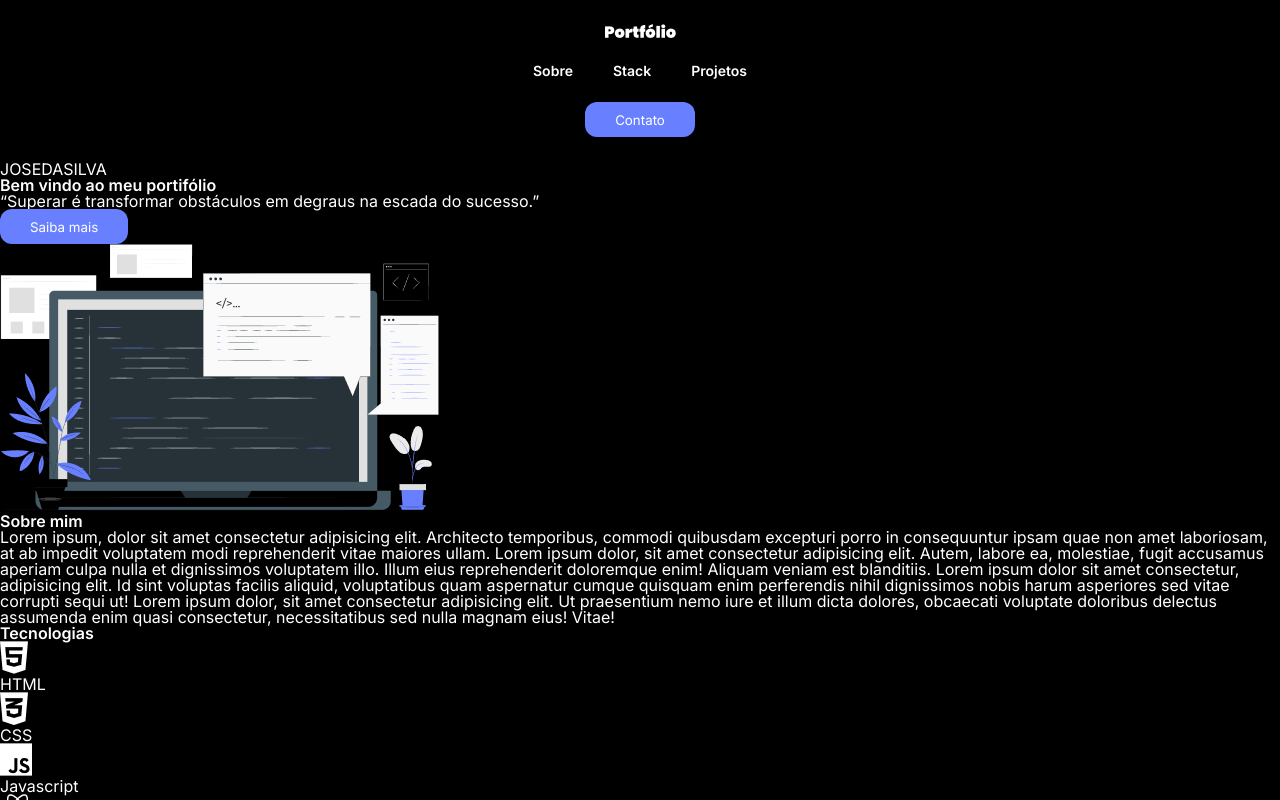
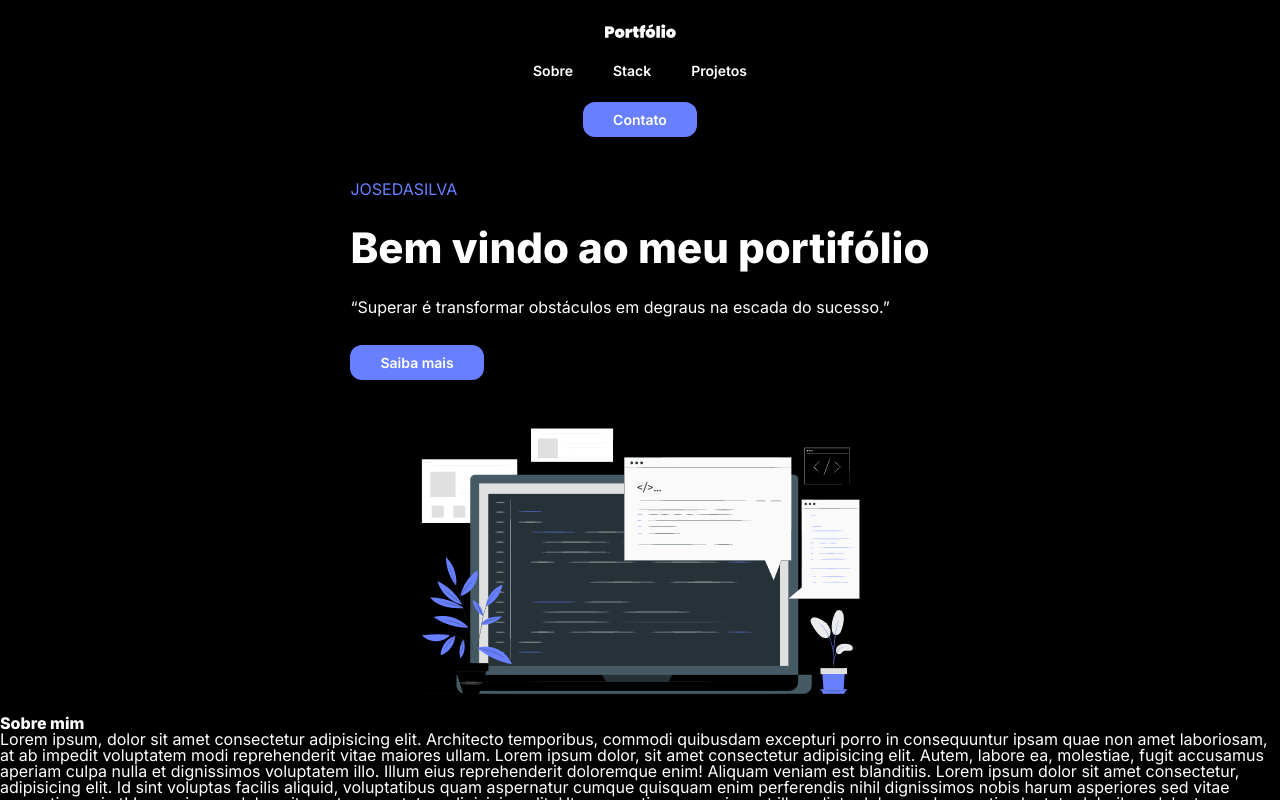
Before and after one commit to CodeBernardo/Portifolio-m3-CodeBernardo, a React (Vite) app: page / in a window 1280 px wide. Shown: the top 800 px of the page. Built offline with nearby package versions, Linux system fonts and the light colour scheme; the HTML template or start-up script is replaced by a standard one.

Commit message:
style: defined styles for banner section

```diff
--- a/index.html
+++ b/index.html
@@ -5,7 +5,7 @@
     <link rel="icon" type="image/svg+xml" href="./src/assets/vite.svg" />
     <link rel="preconnect" href="https://fonts.googleapis.com">
     <link rel="preconnect" href="https://fonts.gstatic.com" crossorigin>
-    <link href="https://fonts.googleapis.com/css2?family=Inter:wght@300;400;500;600&display=swap" rel="stylesheet">
+    <link href="https://fonts.googleapis.com/css2?family=Inter:wght@300;400;500;600;800&display=swap" rel="stylesheet">
     <meta name="viewport" content="width=device-width, initial-scale=1.0" />
     <title>Portifólio</title>
   </head>
--- a/src/components/footer/index.jsx
+++ b/src/components/footer/index.jsx
@@ -2,6 +2,7 @@ import { user } from "../../data/user"
 import image1 from "../../assets/whatsapp-icon.png";
 import image2 from "../../assets/linkedin-icon.png";
 import image3 from "../../assets/github-icon.png";
+import styles from "./index.module.css"
 
 export const Footer = () => {
   return (
--- a/src/components/mainContent/bannerSection/index.jsx
+++ b/src/components/mainContent/bannerSection/index.jsx
@@ -1,16 +1,17 @@
 import { username } from "../../../data/user"
+import styles from "./index.module.css"
 
 export const BannerSection = () => {
   return (
     <>
-      <section>
-        <div>
-          <p>{username}</p>
-          <h2>Bem vindo ao meu portifólio</h2>
-          <p>“Superar é transformar obstáculos em degraus na escada do sucesso.”</p>
-          <button>Saiba mais</button>
+      <section className={styles.banner__section}>
+        <div className={styles.banner__container}>
+          <p className={styles.username}>{username}</p>
+          <h2 className="title-1">Bem vindo ao meu portifólio</h2>
+          <p className="text-1">“Superar é transformar obstáculos em degraus na escada do sucesso.”</p>
+          <button className={styles.banner__button}>Saiba mais</button>
         </div>
-        <img src="../../../src/assets/banner-img.png" alt="banner image" />
+        <img src="../../../src/assets/banner-img.png" alt="banner image" className={styles.banner__image} />
       </section>
     </>
   )
--- a/src/components/mainContent/bannerSection/index.module.css
+++ b/src/components/mainContent/bannerSection/index.module.css
@@ -0,0 +1,33 @@
+.banner__section {
+  display: flex;
+  flex-direction: column;
+  align-items: center;
+  gap: 3rem;
+  padding: 0 1.5rem;
+  margin: 1.25rem 0;
+}
+
+.banner__container {
+  display: flex;
+  flex-direction: column;
+  justify-content: flex-start;
+}
+
+.banner__container {
+  display: flex;
+  flex-direction: column;
+  gap: 1.875rem;
+  max-width: 100%;
+}
+
+.username {
+  color: var(--brand-1);
+}
+
+.banner__image {
+  max-width: 100%;
+}
+
+.banner__button {
+  align-self: flex-start;
+}
--- a/src/styles/buttons.css
+++ b/src/styles/buttons.css
@@ -4,6 +4,8 @@ button {
   height: 2.2rem;
   padding: 0 30px;
   border-radius: var(--radious-1);
+  font-size: var(--fontSize-5);
+  font-weight: var(--fontWeight-2);
 }
 
 button:hover {
--- a/src/styles/globalStyles.css
+++ b/src/styles/globalStyles.css
@@ -13,13 +13,14 @@
   --radious-2: 1.5rem;
 
   /* Font size */
-  --fontSize-1: 3rem;
+  --fontSize-1: 2.625rem;
   --fontSize-2: 2.5rem;
   --fontSize-3: 1.375rem;
   --fontSize-4: 1rem;
   --fontSize-5: 0.875rem;
 
   /* Font weight */
-  --fontWeight-1: 600;
-  --fontWeight-2: 400;
+  --fontWeight-1: 800;
+  --fontWeight-2: 600;
+  --fontWeight-3: 400;
 }
--- a/src/styles/text.css
+++ b/src/styles/text.css
@@ -16,17 +16,17 @@
 
 .label {
   font-size: var(--fontSize-4);
-  font-weight: var(--fontWeight-2);
+  font-weight: var(--fontWeight-3);
 }
 
 .link {
   font-size: var(--fontSize-5);
-  font-weight: var(--fontWeight-1);
+  font-weight: var(--fontWeight-2);
 }
 
 .text-1 {
-  font-size: var(--fontSize-5);
-  font-weight: var(--fontWeight-2);
+  font-size: var(--fontSize-4);
+  font-weight: var(--fontWeight-3);
 }
 
 * {
```
